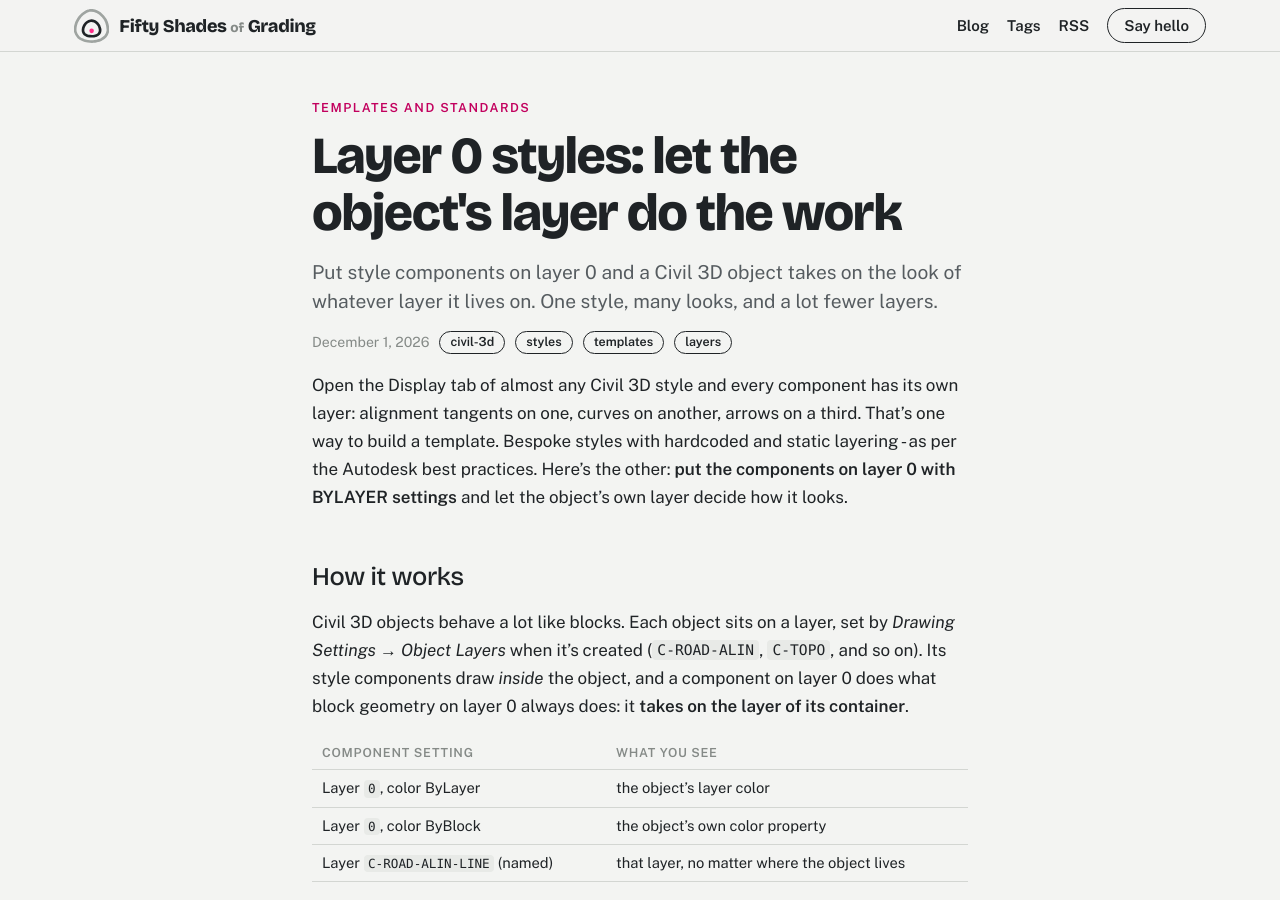
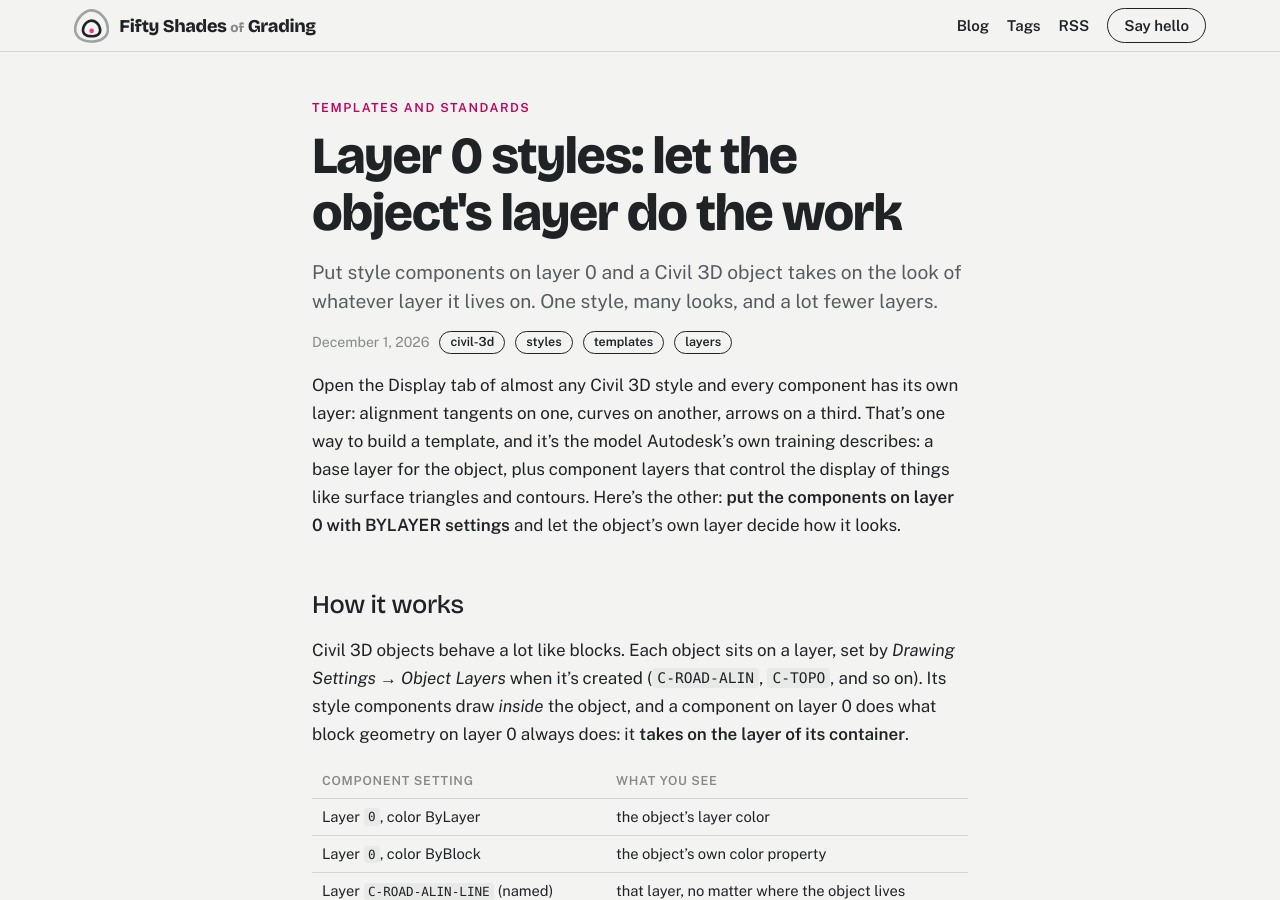
Before and after one commit to fiftyshadesofgrading/Homepage, a Jekyll site: the page built from _posts/2026-12-01-layer-zero-styles.md, in a window 1280 px wide and 900 px high. Built offline with Jekyll 4.4.1, drawn with Linux system fonts in a browser that asks for light colours.

Commit message:
Layer 0 post: soften the Autodesk best-practice line
Co-Authored-By: Claude Opus 5.5 <noreply@anthropic.com>
Claude-Session: https://claude.ai/code/session_013ZxynV86zda2cnQeKBEitN

```diff
--- a/_posts/2026-12-01-layer-zero-styles.md
+++ b/_posts/2026-12-01-layer-zero-styles.md
@@ -7,7 +7,7 @@ kicker: "Templates and standards"
 tags: [civil-3d, styles, templates, layers]
 ---
 
-Open the Display tab of almost any Civil 3D style and every component has its own layer: alignment tangents on one, curves on another, arrows on a third. That's one way to build a template. Bespoke styles with hardcoded and static layering - as per the Autodesk best practices. Here's the other: **put the components on layer 0 with BYLAYER settings** and let the object's own layer decide how it looks.
+Open the Display tab of almost any Civil 3D style and every component has its own layer: alignment tangents on one, curves on another, arrows on a third. That's one way to build a template, and it's the model Autodesk's own training describes: a base layer for the object, plus component layers that control the display of things like surface triangles and contours. Here's the other: **put the components on layer 0 with BYLAYER settings** and let the object's own layer decide how it looks.
 
 ## How it works
 
```
